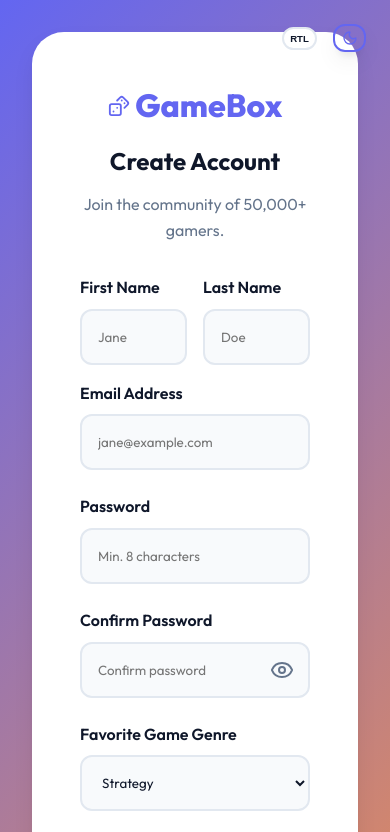
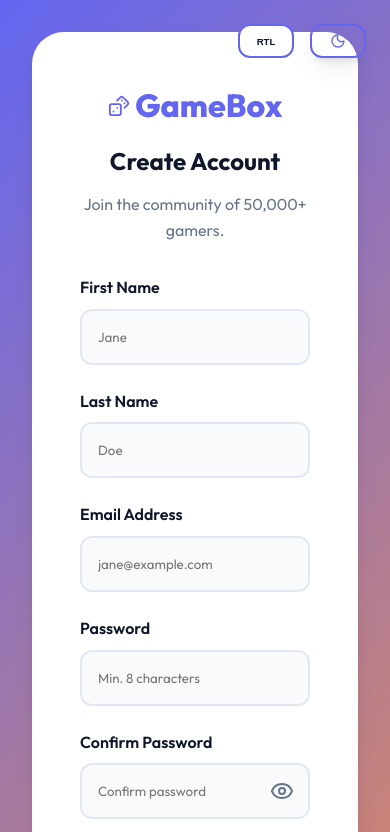
Before and after one commit to HTMLStaticWorks/Subscription_Box_for_Board_Gamers, a plain HTML site: page signup.html in a window 390 px wide. Shown: the top 832 px of the page. Drawn offline with nearby package versions, Linux system fonts and the light colour scheme.

Commit message:
Add files via upload
Client 5 commit

```diff
--- a/signup.html
+++ b/signup.html
@@ -32,12 +32,12 @@
         </div>
 
         <form action="dashboard.html">
-            <div style="display: flex; flex-wrap: nowrap; gap: 1rem; margin-bottom: 1rem; width: 100%;">
-                <div class="form-group" style="margin-bottom: 0; flex: 0 0 calc(50% - 0.5rem); width: calc(50% - 0.5rem);">
+            <div>
+                <div class="form-group">
                     <label>First Name</label>
                     <input type="text" class="form-control" style="width: 100%; height: 56px;" placeholder="Jane" required>
                 </div>
-                <div class="form-group" style="margin-bottom: 0; flex: 0 0 calc(50% - 0.5rem); width: calc(50% - 0.5rem);">
+                <div class="form-group">
                     <label>Last Name</label>
                     <input type="text" class="form-control" style="width: 100%; height: 56px;" placeholder="Doe" required>
                 </div>
--- a/style.css
+++ b/style.css
@@ -251,13 +251,17 @@ header {
     background: var(--border);
 }
 
-/* Match header theme toggle shape with RTL button across pages */
+/* Keep RTL and theme controls the same size in all headers */
+#rtl-toggle,
 #theme-toggle {
+    width: 84px !important;
+    height: 52px !important;
     padding: 0.5rem 1rem !important;
     border-radius: 12px !important;
-    width: auto !important;
-    height: auto !important;
     border: 2px solid var(--primary) !important;
+}
+
+#theme-toggle {
     color: var(--primary) !important;
     background: transparent !important;
 }
@@ -952,13 +956,15 @@ footer {
         height: 22px !important;
     }
 
-    #rtl-toggle {
+    #rtl-toggle,
+    #theme-toggle {
+        width: 56px !important;
+        height: 34px !important;
         padding: 0.25rem 0.4rem !important;
-        font-size: 0.6rem !important;
     }
 
-    #theme-toggle {
-        padding: 0.25rem 0.4rem !important;
+    #rtl-toggle {
+        font-size: 0.6rem !important;
     }
 
     #theme-toggle svg {
```
